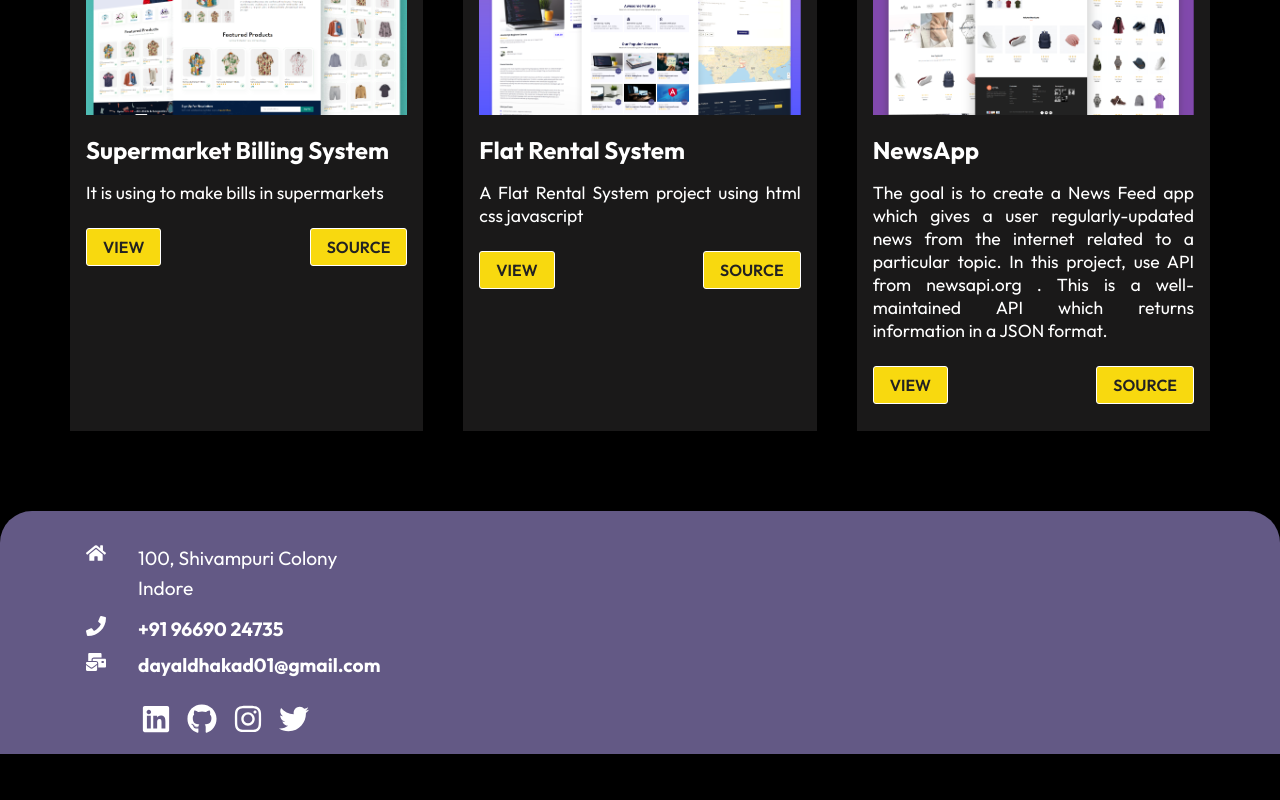
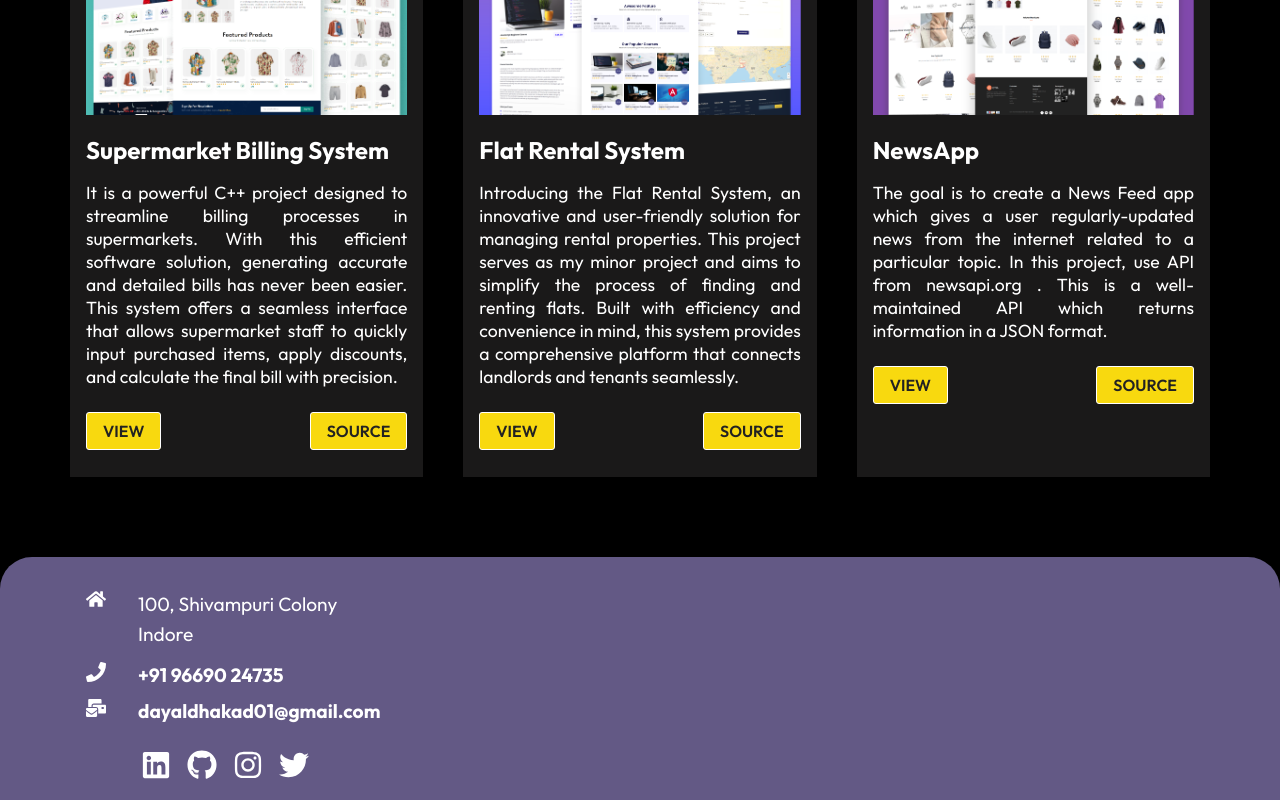
Before and after one commit to dayal-dhakad/Portfolio-React-Js, a React (Create React App) app: page / in a window 1280 px wide. Shown: the part 1021-1821 px from the top of the page. Before the commit the page ends 1775 px from the top, so only its background shows below. Built offline with nearby package versions, Linux system fonts and the light colour scheme; a web font is replaced by a local one.

Commit message:
description updated

```diff
--- a/src/components/WorkCardData.js
+++ b/src/components/WorkCardData.js
@@ -6,14 +6,14 @@ const ProjectCardData=[
     {
         imgsrc: pro1,
         title: "Supermarket Billing System",
-        text: "It is using to make bills in supermarkets",
+        text: "It is a powerful C++ project designed to streamline billing processes in supermarkets. With this efficient software solution, generating accurate and detailed bills has never been easier. This system offers a seamless interface that allows supermarket staff to quickly input purchased items, apply discounts, and calculate the final bill with precision.",
         view: "https://github.com/dayal-dhakad/C-Project-Supermarket-Billing-System-"
     },
 
     {
         imgsrc: pro2,
         title: "Flat Rental System",
-        text: "A Flat Rental System project using html css javascript",
+        text: "Introducing the Flat Rental System, an innovative and user-friendly solution for managing rental properties. This project serves as my minor project and aims to simplify the process of finding and renting flats. Built with efficiency and convenience in mind, this system provides a comprehensive platform that connects landlords and tenants seamlessly.",
         view: "https://dayal-dhakad.github.io/Flat-Rental-System/"
     },
 
```
